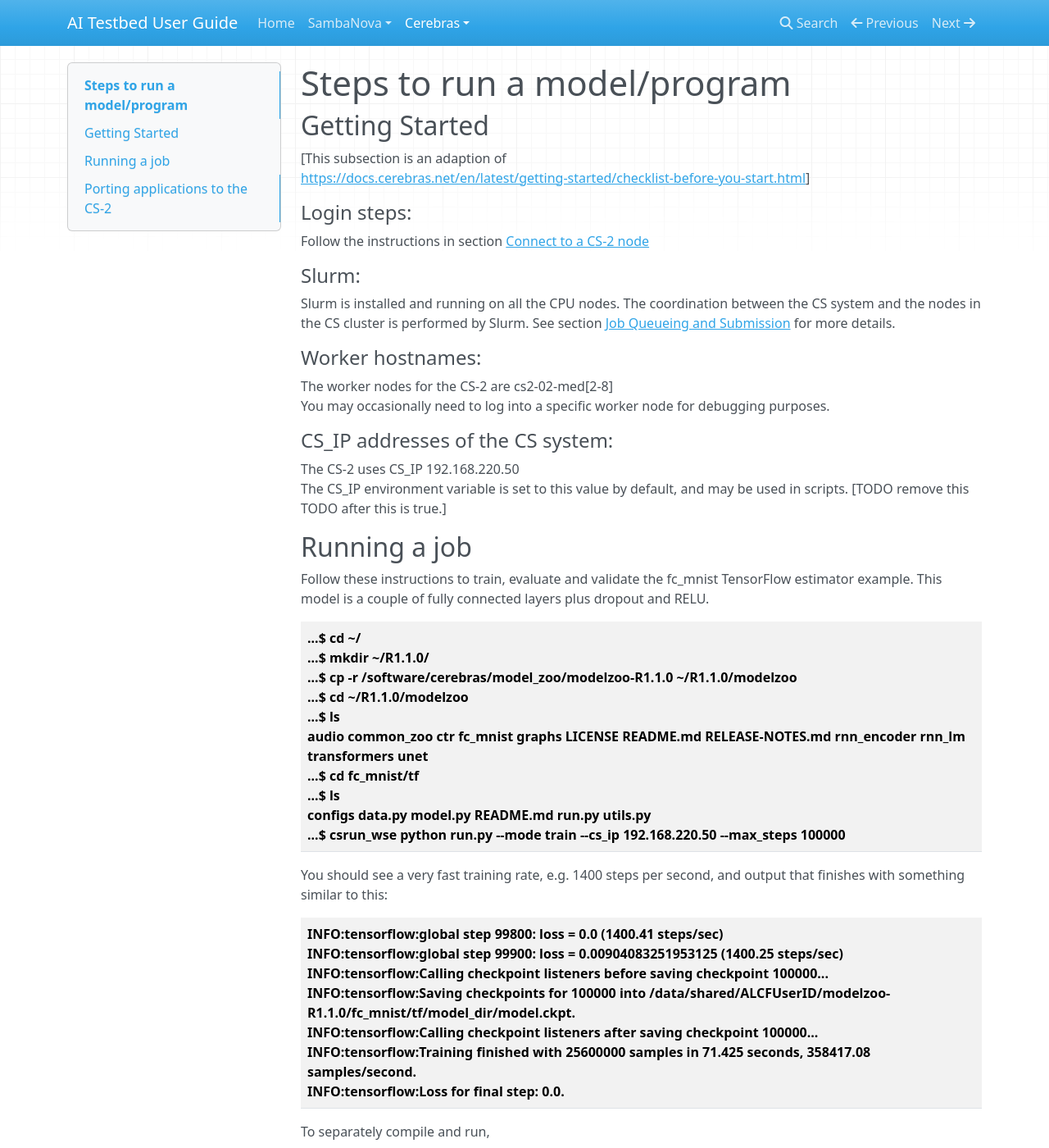
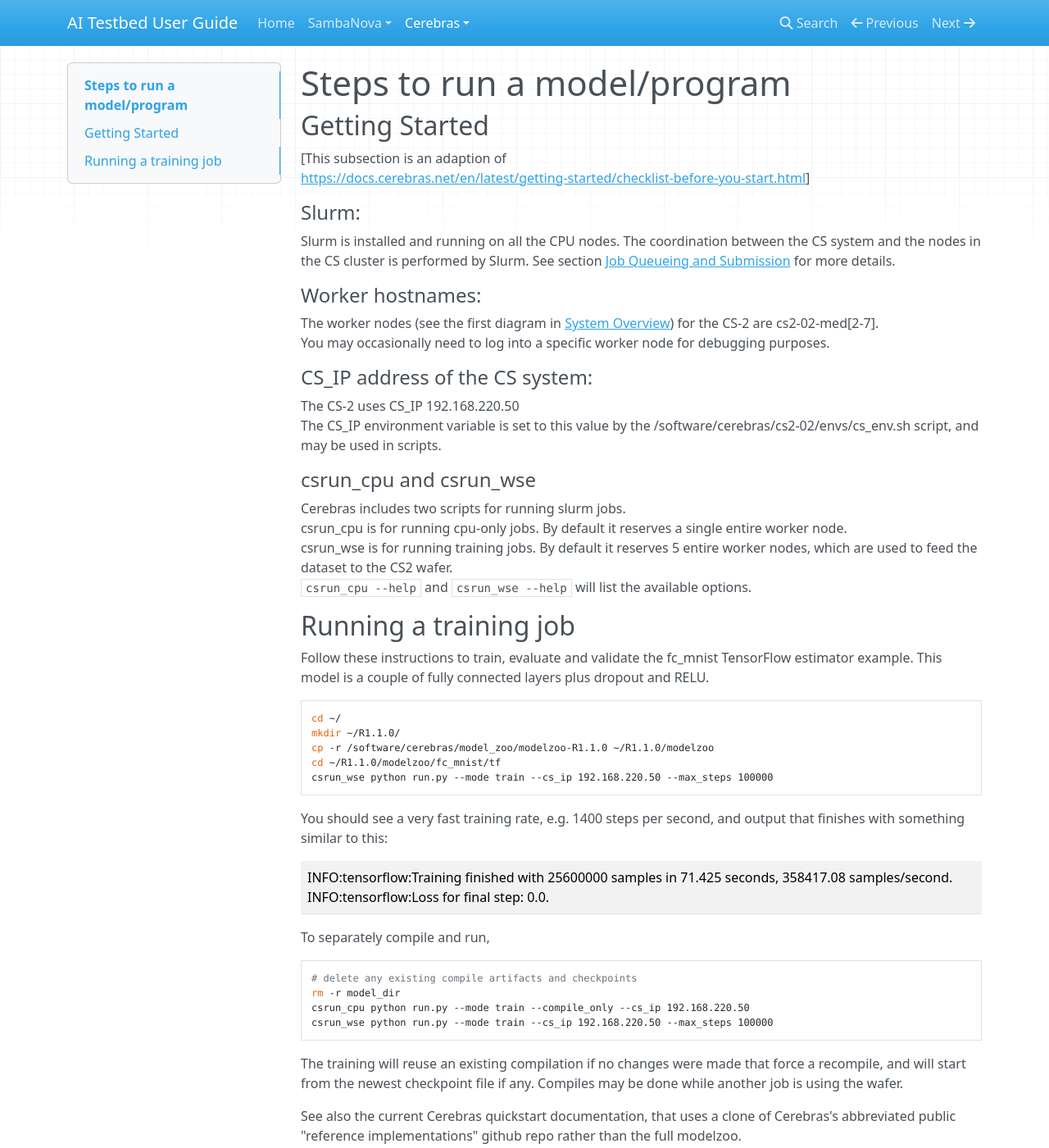
Before and after one commit to argonne-lcf/ai-testbed-userdocs, an MkDocs documentation site: the page built from docs/cerebras/Steps-to-run-a-model-or-program.md, in a window 1280 px wide and 1400 px high. Shown: the whole window at 82% size. Built offline with MkDocs 1.6.1, drawn with Linux system fonts in a browser that asks for light colours; nearby versions of some CDN libraries; some of the changed text lies outside the part shown.

Commit message:
Some edits suggested by Varuni

````diff
--- a/docs/cerebras/Steps-to-run-a-model-or-program.md
+++ b/docs/cerebras/Steps-to-run-a-model-or-program.md
@@ -4,8 +4,8 @@
 [This subsection is an adaption of <br>
 [https://docs.cerebras.net/en/latest/getting-started/checklist-before-you-start.html](https://docs.cerebras.net/en/latest/getting-started/checklist-before-you-start.html)]
 
-#### Login steps:<br>
-Follow the instructions in section [Connect to a CS-2 node](./Connect-to-a-CS-2-node.md)
+<!---#### Login steps:<br>
+Follow the instructions in section [Connect to a CS-2 node](./Connect-to-a-CS-2-node.md)--->
 
 <!---
 #### Cerebras SIF container:<br>
@@ -24,74 +24,53 @@
 
 #### Worker hostnames:<br>
 <!---The worker nodes for the 1st CS-2 are testbed-cs2-01-med[2-8].ai.alcf.anl.gov<br>--->
-The worker nodes for the CS-2 are cs2-02-med[2-8]<br>
+The worker nodes (see the first diagram in [System Overview](System-Overview.md#system-overview)) for the CS-2 are cs2-02-med[2-7].<br>
 You may occasionally need to log into a specific worker node for debugging purposes.
 
-#### CS_IP addresses of the CS system:<br>
+#### CS_IP address of the CS system:<br>
 <!---The first CS-2 uses CS_IP 192.168.220.30<br>--->
 The CS-2 uses CS_IP 192.168.220.50<br>
-The CS_IP environment variable is set to this value by default, and may be used in scripts.  [TODO remove this TODO after this is true.]
+The CS_IP environment variable is set to this value by the /software/cerebras/cs2-02/envs/cs_env.sh script, and may be used in scripts.
 
-## Running a job
+#### csrun_cpu and csrun_wse
+Cerebras includes two scripts for running slurm jobs.<br>
+csrun_cpu is for running cpu-only jobs. By default it reserves a single entire worker node.<br>
+csrun_wse is for running training jobs. By default it reserves 5 entire worker nodes, which are used to feed the dataset to the CS2 wafer.<br>
+```csrun_cpu --help``` and ```csrun_wse --help``` will list the available options.
+
+## Running a training job
 Follow these instructions to train, evaluate and validate the fc\_mnist TensorFlow estimator example. This model is a couple of fully connected layers plus dropout and RELU. <br>
 
-<table>
-<tbody>
-<tr class="odd">
-<td><strong>
-...$ cd ~/<br />
-...$ mkdir ~/R1.1.0/<br />
-...$ cp -r /software/cerebras/model_zoo/modelzoo-R1.1.0 ~/R1.1.0/modelzoo</br>
-...$ cd ~/R1.1.0/modelzoo<br />
-...$ ls<br />
-audio common_zoo ctr fc_mnist graphs LICENSE README.md RELEASE-NOTES.md rnn_encoder rnn_lm transformers unet<br />
-...$ cd fc_mnist/tf<br />
-...$ ls<br />
-configs data.py model.py README.md run.py utils.py<br />
-...$ csrun_wse python run.py --mode train --cs_ip 192.168.220.50 --max_steps 100000</strong></td>
-</tr>
-</tbody>
-</table>
+```bash
+cd ~/
+mkdir ~/R1.1.0/
+cp -r /software/cerebras/model_zoo/modelzoo-R1.1.0 ~/R1.1.0/modelzoo
+cd ~/R1.1.0/modelzoo/fc_mnist/tf
+csrun_wse python run.py --mode train --cs_ip 192.168.220.50 --max_steps 100000
+```
 
 You should see a very fast training rate, e.g. 1400 steps per second, and output that finishes with something similar to this:
 
 <table>
 <tbody>
 <tr class="odd">
-<td><strong>INFO:tensorflow:global step 99800: loss = 0.0 (1400.41 steps/sec)<br />
-INFO:tensorflow:global step 99900: loss = 0.00904083251953125 (1400.25 steps/sec)<br />
-INFO:tensorflow:Calling checkpoint listeners before saving checkpoint 100000...<br />
-INFO:tensorflow:Saving checkpoints for 100000 into /data/shared/ALCFUserID/modelzoo-R1.1.0/fc_mnist/tf/model_dir/model.ckpt.<br />
-INFO:tensorflow:Calling checkpoint listeners after saving checkpoint 100000...<br />
+<td>
 INFO:tensorflow:Training finished with 25600000 samples in 71.425 seconds, 358417.08 samples/second.<br />
 INFO:tensorflow:Loss for final step: 0.0.</strong></td>
+</td>
 </tr>
 </tbody>
 </table>
 
 To separately compile and run,
-<table>
-<tbody>
-<tr class="odd">
-<td><strong>...$ # delete any existing compile artifacts and checkpoints<br />
-...$ rm -r model_dir<br />
-...$ csrun_cpu python run.py --mode train --compile_only --cs_ip 192.168.220.50<br />
-...$ csrun_wse python run.py --mode train --cs_ip 192.168.220.50 --max_steps 100000</strong></td>
-</td>
-</tr>
-</tbody>
-</table>
+```bash
+# delete any existing compile artifacts and checkpoints
+rm -r model_dir
+csrun_cpu python run.py --mode train --compile_only --cs_ip 192.168.220.50
+csrun_wse python run.py --mode train --cs_ip 192.168.220.50 --max_steps 100000
+```
 The training will reuse an existing compilation if no changes were made that force a recompile, and will start from the newest checkpoint file if any. Compiles may be done while another job is using the wafer.
 
 See also the current Cerebras quickstart documentation, that uses a clone of Cerebras's abbreviated public "reference implementations" github repo rather than the full modelzoo.<br>
 [https://docs.cerebras.net/en/latest/getting-started/cs-tf-quickstart.html](https://docs.cerebras.net/en/latest/getting-started/cs-tf-quickstart.html)<br>
 [https://github.com/Cerebras/cerebras_reference_implementations/](https://github.com/Cerebras/cerebras_reference_implementations/)
-
-## Porting applications to the CS-2
-Cerebras has guides for porting tensorflow and pytorch models:<br>
-[Port TensorFlow to Cerebras](https://docs.cerebras.net/en/latest/tensorflow-docs/porting-tf-to-cs/index.html)</br>
-[Porting PyTorch Model to CS](https://docs.cerebras.net/en/latest/pytorch-docs/adapting-pytorch-to-cs.html)
-
-When porting, it is often helpful to study a related example in the Cerebras modelzoo.<br>
-A copy of the modelzoo is at ```/software/cerebras/model_zoo/modelzoo-R1.1.0/```<br>
-Both the README.md files and source code in the modelzoo can be quite helpful.
````
Also changed, not shown: docs/cerebras/Miscellaneous.md (+12 -3 lines).
